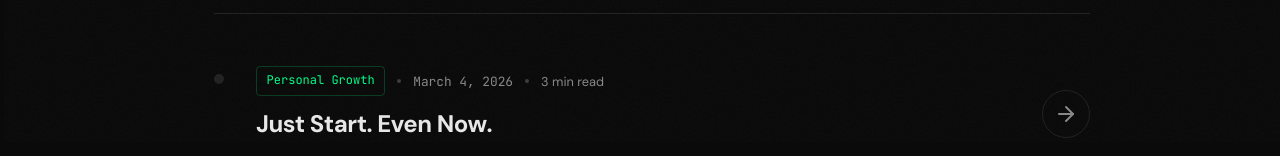
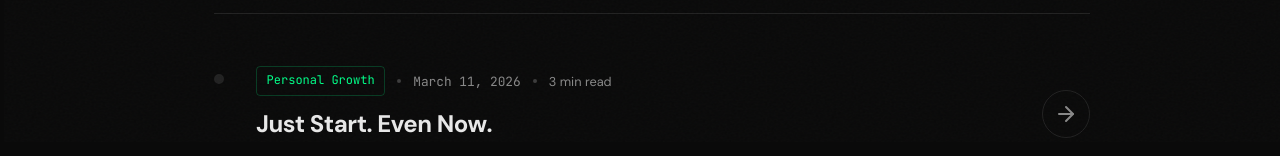
Before and after one commit to sridevi14/sridevi-portfolio, a Next.js app: page /blog in a window 1280 px wide. Shown: the part 786-942 px from the top of the page. Built offline with nearby package versions, Linux system fonts and the light colour scheme.

Commit message:
fix: date updated

```diff
--- a/src/app/blog/page.tsx
+++ b/src/app/blog/page.tsx
@@ -43,7 +43,7 @@ const blogPosts = [
     readTime: '4 min read'
   },
     {
-    date: 'March 4, 2026',
+    date: 'March 11, 2026',
     title: 'Just Start. Even Now.',
     description: 'It\'s been two months. And I have some thoughts.',
     slug: 'just-start-even-now',
```
